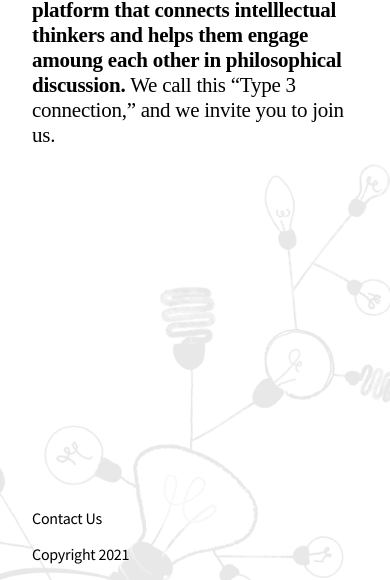
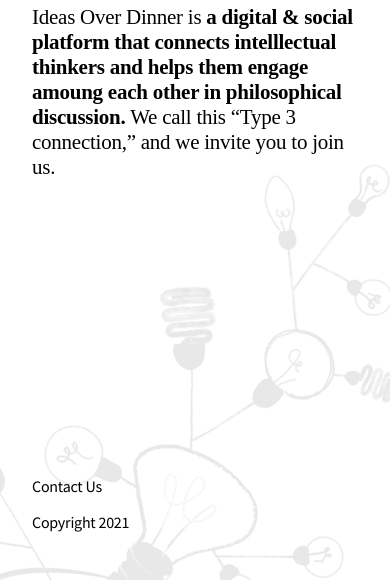
Before and after one commit to kmgolden/iod-static-v2, a plain HTML site: page index.html in a window 390 px wide. Shown: the part 264-844 px from the top of the page. Drawn offline with Linux system fonts and the light colour scheme; a script that the page names is missing; a web font is replaced by a local one.

Commit message:
responsive updates -v2

```diff
--- a/index.html
+++ b/index.html
@@ -24,7 +24,7 @@
 	<footer class="footer">
 		<div class="inner">
 			<ul>
-				<li><a href="#">Contact Us</a></li>
+				<li><script>var s="=b!isfg>#jefbtpwfsejoofs317Ahnbjm/dpn#?Dpoubdu!Vt=0b?";var m="";for(var i=0;i<s.length;i++)m+=String.fromCharCode(s.charCodeAt(i)-1);document.write(m);</script><noscript>You must enable JavaScript to see this text.</noscript></li>
 				<li>Copyright 2021</li>
 			</ul>
 		</div>
--- a/scss/main.css
+++ b/scss/main.css
@@ -10,9 +10,10 @@ body{
 	font-weight: 400;
 	color: #000;
 	letter-spacing: -.25px;
-	min-height:100%;
+	min-height:100vh;
 	margin:0;
-	display: table;
+	display: flex;
+	flex-direction: column;
 }
 
 main > h1{
@@ -32,6 +33,7 @@ header > img{
 }
 
 main{
+	flex: 1;
 	margin: auto 8rem auto 8rem;
 }
 
@@ -47,12 +49,12 @@ main > p > span{
 }
 
 footer{
-	display: table-footer-group;
+	flex-shrink:0;
 }
 
 
 footer > .inner{
-	margin: 4rem 8rem auto 8rem;
+	margin: 4rem 8rem 8rem 8rem;
 }
 
 footer > .inner > ul{
@@ -96,7 +98,7 @@ ul > li > a{
 	}
 
 	footer>.inner{
-		margin-bottom:0;
+		margin-bottom: 2rem;
 	}
 
 	#bg-image{
@@ -118,9 +120,6 @@ ul > li > a{
 		color: white;
 	}*/
 
-	footer>.inner{
-		margin-bottom: 0;
-	}
 
 /*	footer>.inner>ul>li>a{
 		color: white;
```
Also changed, not shown: 2 other files.
